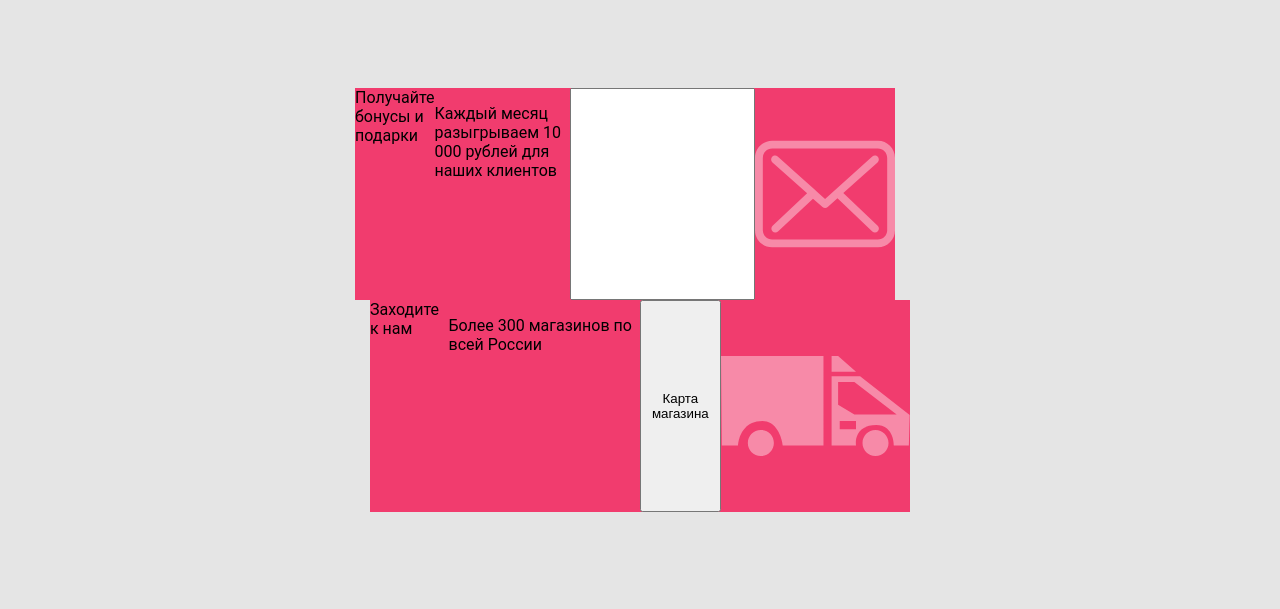
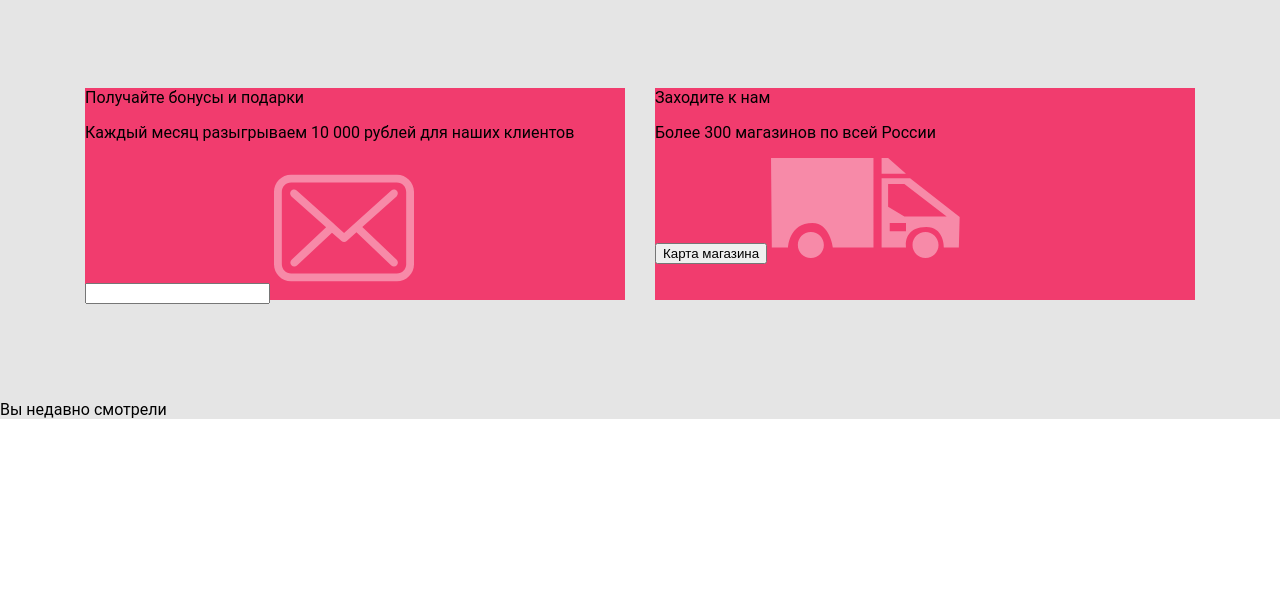
Before and after one commit to ShINkozING/site_one, a plain HTML site: page index.html in a window 1280 px wide. Shown: the part 1352-1961 px from the top of the page. After the commit the page ends 1771 px from the top, so only its background shows below. Drawn offline with Linux system fonts and the light colour scheme.

Commit message:
hide block brand

```diff
--- a/index.html
+++ b/index.html
@@ -83,7 +83,6 @@
                 </div>
             </div>
             <div class="subscribe">
-                <div class="wrapper">
                     <div class="subscribe__items">
                         <span>Получайте бонусы и подарки</span>
                         <p>Каждый месяц разыгрываем
@@ -98,7 +97,6 @@
                         <button>Карта магазина</button>
                         <img src="img/x36  8.svg" alt="">
                     </div>
-                </div>
             </div>
             <div class="brands">
                 <div class="wrapper">
--- a/sass/blocks/_brands.sass
+++ b/sass/blocks/_brands.sass
@@ -3,8 +3,9 @@
     justify-content: center
     align-items: center
     flex-flow: row wrap
+    display: none
+    &__items
 
-    &__items
         width: 278px
         height: 120px
         background: #ffffff
--- a/sass/blocks/_subscribe.sass
+++ b/sass/blocks/_subscribe.sass
@@ -5,9 +5,6 @@
     margin-top: 100px
     margin-bottom: 100px
     &__items
-        display: flex
-        flex-direction: row
-        justify-content: center
         width: 540px
         height: 212px
         background: #F13C6E
```
Also changed, not shown: sass/blocks/all.css, sass/main.css, 2 other files.
